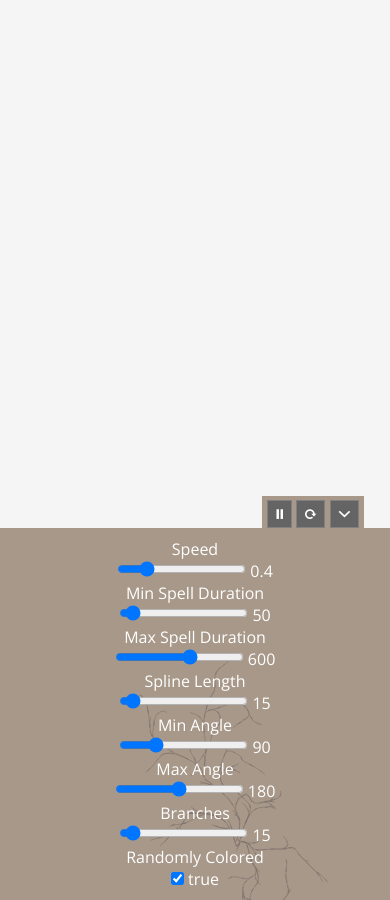
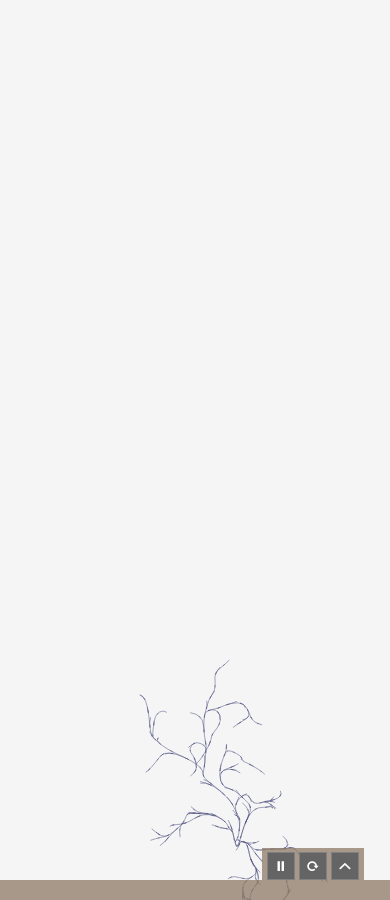
Before and after one commit to thallada/thallada.github.io, a Jekyll site: the page built from magic/index.html, in a window 390 px wide. Built offline with Jekyll 4.4.1, drawn with Linux system fonts in a browser that asks for light colours; some web fonts are replaced; Markdown is read by kramdown in place of the engine named in the settings.

Commit message:
Hide options panel on mobile

```diff
--- a/css/main.css
+++ b/css/main.css
@@ -158,10 +158,13 @@
 .hide-mobile {
   display: none;
 }
+.hide-desktop {
+  display: initial;
+}
 
 @media (min-width: 40rem) {
   .hide-desktop { display: none }
-  .hide-mobile { }
+  .hide-mobile { display: initial }
 }
 
 /*****************************************************************************/
@@ -439,9 +442,9 @@
 /*
 /*****************************************************************************/
 
-i.icon {
-  padding-left: 0.25rem;
-  padding-right: 0.25rem;
+div.controls-tab button {
+  width: 28px;
+  height: 28px;
 }
 
 div.options-panel {
--- a/magic/index.html
+++ b/magic/index.html
@@ -55,10 +56,11 @@
     <div class="controls">
       <button id="play-pause"><i class="icon ion-pause"></i></button>
       <button id="clear"><i class="icon ion-refresh"></i></button>
-      <button id="hide-show"><i class="icon ion-chevron-down"></i></button>
+      <button id="hide-show-mobile" class="hide-desktop"><i class="icon ion-chevron-up"></i></button>
+      <button id="hide-show-desktop" class="hide-mobile"><i class="icon ion-chevron-down"></i></button>
     </div>
   </div>
-  <div id="options" class="container-full" style="display:block;">
+  <div id="options" class="container-full hide-mobile">
     <div class="row clearfix">
       <div class="column fourth">
         <form oninput="output.value=speed.value;updateMagic('step', parseFloat(speed.value))">
```
Also changed, not shown: other parts of magic/index.html (+7 -6 lines).
